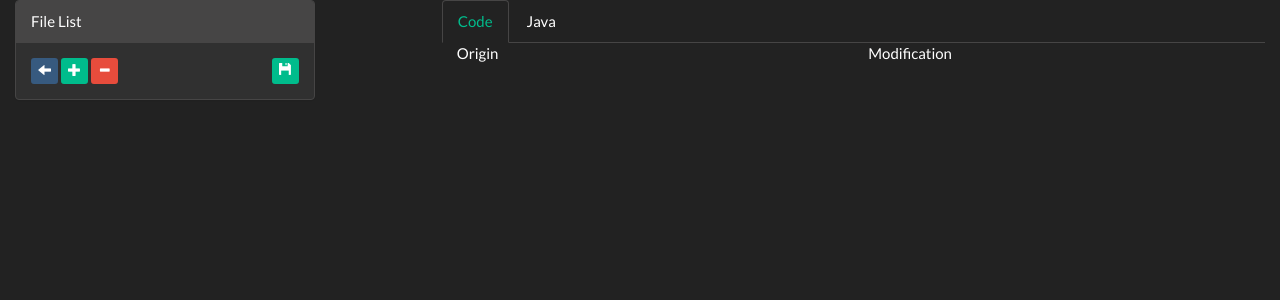
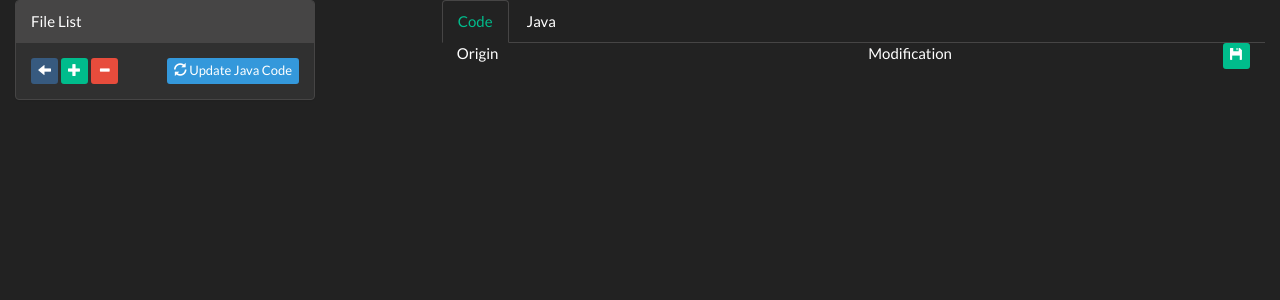
Before and after one commit to zondatw/APK-Modified_Web, a Flask app: page /modification in a window 1280 px wide. Shown: the part 81-381 px from the top of the page. Run offline with Flask 2, Linux system fonts and the light colour scheme; data that the repository does not hold is empty; some libraries are stand-ins or nearby versions.

Commit message:
Add new feature: Update Java Code

```diff
--- a/app.py
+++ b/app.py
@@ -72,13 +72,14 @@ def path_to_dict(path):
     return dict_dir
 
 
-def build_apk():
+def build_apk(build_apk_file_path):
     '''
         build new apk file
     '''
-    apktool_format = "\"{apktool_path}\" b {unpack_dir_path}" \
+    apktool_format = "\"{apktool_path}\" b {unpack_dir_path} -o {build_apk_file_path}" \
         .format(apktool_path=flask_config.apktool_path,
-                unpack_dir_path=flask_config.unpack_dir_path)
+                unpack_dir_path=flask_config.unpack_dir_path,
+                build_apk_file_path=build_apk_file_path)
 
     ret_mes = str(subprocess.check_output(apktool_format, shell=True))
     if 'ERROR' in ret_mes:
@@ -146,9 +147,15 @@ def unpack_apk():
         print("Error", ret_mes)
         return False
 
+    unpack_classes(flask_config.apk_file_path)
+    dex_to_jar()
+    return True
+
+
+def unpack_classes(apk_file_path):
     z7za_path_format = "\"{z7za_path}\" e -y {apk_file_path} classes.dex -o{classes_dir_path}" \
         .format(z7za_path=flask_config.z7za_path,
-                apk_file_path=flask_config.apk_file_path,
+                apk_file_path=apk_file_path,
                 classes_dir_path=flask_config.classes_dir_path)
 
     ret_mes = str(subprocess.check_output(z7za_path_format, shell=True))
@@ -158,12 +165,13 @@ def unpack_apk():
     else:
         print("extract classes.dex success!")
 
+
+def dex_to_jar():
     dex2jar_path_format = "\"{dex2jar_path}\" -f {classes_file_path} -o {classes_jar_path}" \
         .format(dex2jar_path=flask_config.dex2jar_path,
                 classes_file_path=flask_config.classes_file_path,
                 classes_jar_path=flask_config.classes_jar_path)
     ret_mes = str(subprocess.check_output(dex2jar_path_format, shell=True))
-    return True
 
 
 def move_apk_to_dist_dir():
@@ -198,6 +206,12 @@ def jar_to_java():
 
 
 def smali_to_java():
+    for dir_path in [
+        flask_config.classes_dir_path,
+        flask_config.java_code_dir_path
+    ]:
+        clear_dir(dir_path)
+
     dj2_smali_path =  "\"{d2j_smali_path}\" {unpack_dir_path}\smali -o {classes_file_path}" \
         .format(d2j_smali_path=flask_config.d2j_smali_path,
                 unpack_dir_path=flask_config.unpack_dir_path,
@@ -206,10 +220,24 @@ def smali_to_java():
 
     dex2jar_path_format = "\"{dex2jar_path}\" {classes_file_path} -o {classes_jar_path}"\
         .format(dex2jar_path=flask_config.dex2jar_path,
-                classes_file_path=flask_config.classes_file_pat,
+                classes_file_path=flask_config.classes_file_path,
                 classes_jar_path=flask_config.classes_jar_path)
     ret_mes = str(subprocess.check_output(dex2jar_path_format, shell=True))
     jar_to_java()
+
+
+def smali_to_java_by_apktool():
+    for dir_path in [
+        flask_config.classes_dir_path,
+        flask_config.java_code_dir_path
+    ]:
+        clear_dir(dir_path)
+
+    build_apk(flask_config.classes_apk_path)
+    unpack_classes(flask_config.classes_apk_path)
+    dex_to_jar()
+    jar_to_java()
+
 
 
 def start_emulator_device(emulator):
@@ -328,11 +356,14 @@ def get_java_code_path(path):
 
 
 def read_java_code(path):
+    if path[-len('.smali'):] != ".smali":
+        return ''
     java_code_path = get_java_code_path(path)
     file_content = ''
-    with open(java_code_path, 'r') as f:
-        for line in f:
-            file_content += line.rstrip() + '\n'
+    if os.path.exists(java_code_path):
+        with open(java_code_path, 'r') as f:
+            for line in f:
+                file_content += line.rstrip() + '\n'
     return file_content
 
 
@@ -485,11 +516,16 @@ def remove_file():
 
 @app.route('/api/get_java_code', methods=['POST'])
 def get_java_code():
-    print(request.json)
     path = request.json['path']
     return jsonify({
         'java_code': read_java_code(path)
     })
+
+
+@app.route('/api/update_java_code', methods=['PUT'])
+def update_java_code():
+    smali_to_java_by_apktool()
+    return jsonify()
 
 
 @app.route('/api/upload_exists_keystore', methods=['POST'])
@@ -512,7 +548,7 @@ def new_keystore():
 
 @app.route('/api/build_and_sign_apk', methods=['POST'])
 def build_and_sign_apk():
-    build_apk()
+    build_apk(flask_config.new_apk_file_path)
     sign_apk()
     return jsonify()
 
--- a/flask_config.py
+++ b/flask_config.py
@@ -15,6 +15,7 @@ unpack_dir_path = None
 classes_dir_path = r'tmp\classes'
 classes_file_path = r'tmp\classes\classes.dex'
 classes_jar_path = r'tmp\classes\classes.jar'
+classes_apk_path = r'tmp\classes\tmp.apk'
 java_code_dir_path = r'tmp\java'
 new_apk_file_path = None
 android_manifest_xml_path = None
--- a/templates/modification.html
+++ b/templates/modification.html
@@ -54,8 +54,8 @@
                 <modal_remove id="add_file" v-if="showRemoveModal" @close="showRemoveModal = false"></modal_remove>
 
                 <!-- right button -->
-                <button type="button" class="pull-right btn btn-success btn-xs" aria-label="Save This"  @click="SaveFile">
-                    <span class="glyphicon glyphicon-floppy-disk" aria-hidden="True"></span>
+                <button type="button" class="pull-right btn btn-info btn-xs" aria-label="Update Java Code"  @click="CallUpdateJavaCode">
+                    <span class="glyphicon glyphicon-refresh" aria-hidden="True"></span> Update Java Code
                 </button>
             </div>
 
@@ -101,7 +101,10 @@
                     </div>
 
                     <div class="col-md-6">
-                        <p>Modification</p>
+                        <p>Modification
+                        <button type="button" class="pull-right btn btn-success btn-xs" aria-label="Save This"  @click="CallSaveFile">
+                            <span class="glyphicon glyphicon-floppy-disk" aria-hidden="True"></span>
+                        </button> </p>
                         <div style="height: 400px">
                             <editor editor-id="modification" :content="content_modification" v-on:change-content="changeContent_modification"></editor>
                         </div>
@@ -327,6 +330,9 @@
                 this.treeData.splice(index, 1)
                 this.initCurrentFileObject()
             },
+            CallUpdateJavaCode: function(){
+                java_code.UpdateJavaCode()
+            }
         },
         mounted() { this.getTreeData() }
     })
@@ -386,6 +392,9 @@
                         console.log(err)
                     })
                 }
+            },
+            CallSaveFile: function() {
+                file_list.SaveFile()
             }
         }
     })
@@ -430,7 +439,8 @@
         el: "#java_code",
         data: {
             content_java: '',
-            apiUrl_getJavaCode: '/api/get_java_code'
+            apiUrl_getJavaCode: '/api/get_java_code',
+            apiUrl_updateJavaCode: '/api/update_java_code'
         },
         methods: {
             getJavaCode: function(path) {
@@ -441,6 +451,15 @@
                 }, function (err) {
                     console.log(err)
                 })
+            },
+            UpdateJavaCode: function() {
+                this.$http.put(this.apiUrl_updateJavaCode)
+                    .then(function (response) {
+                    alert('Update Java Code success!!')
+                    this.getJavaCode(file_list.current_file_object.path)
+                }, function (err) {
+                    console.log(err)
+                })
             }
         }
     })
```
Also changed, not shown: README.md, picture/modification.JPG (deleted), picture/modification_code.JPG (added), picture/modification_java.JPG (added).
